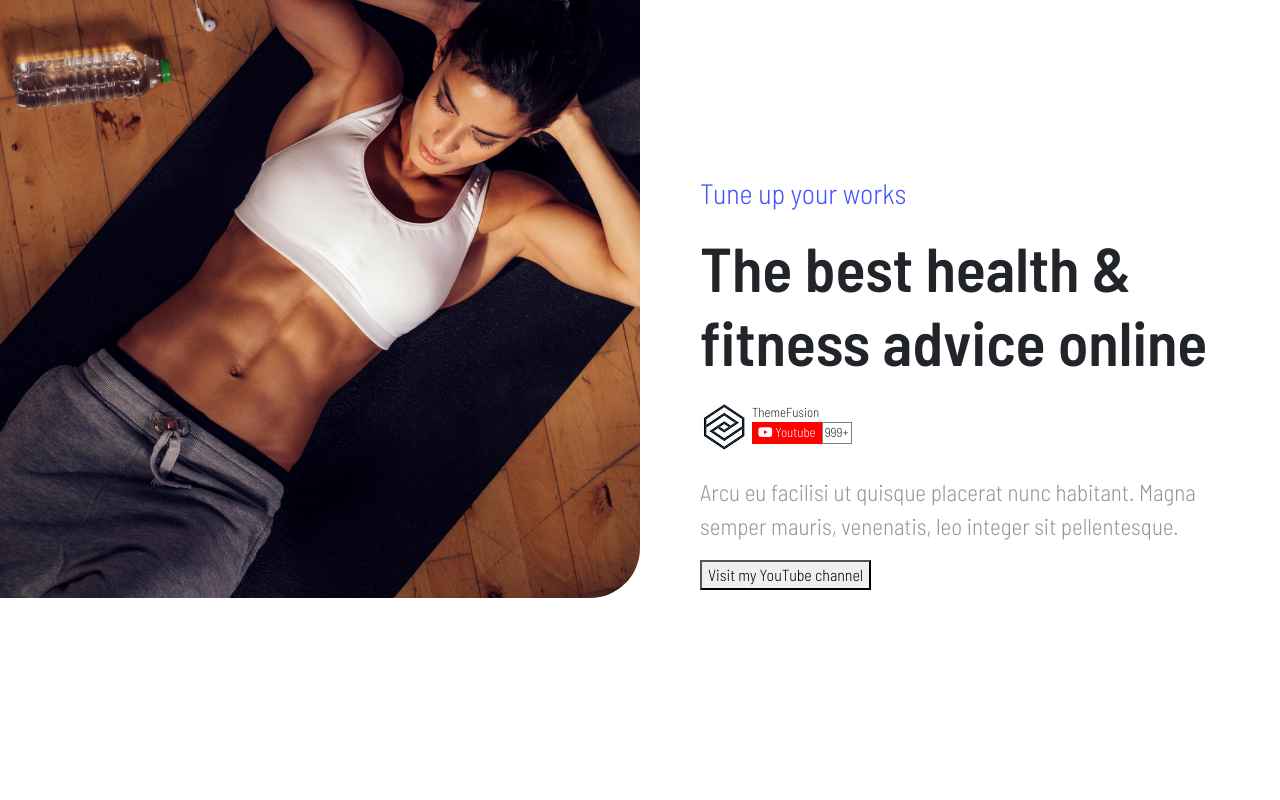
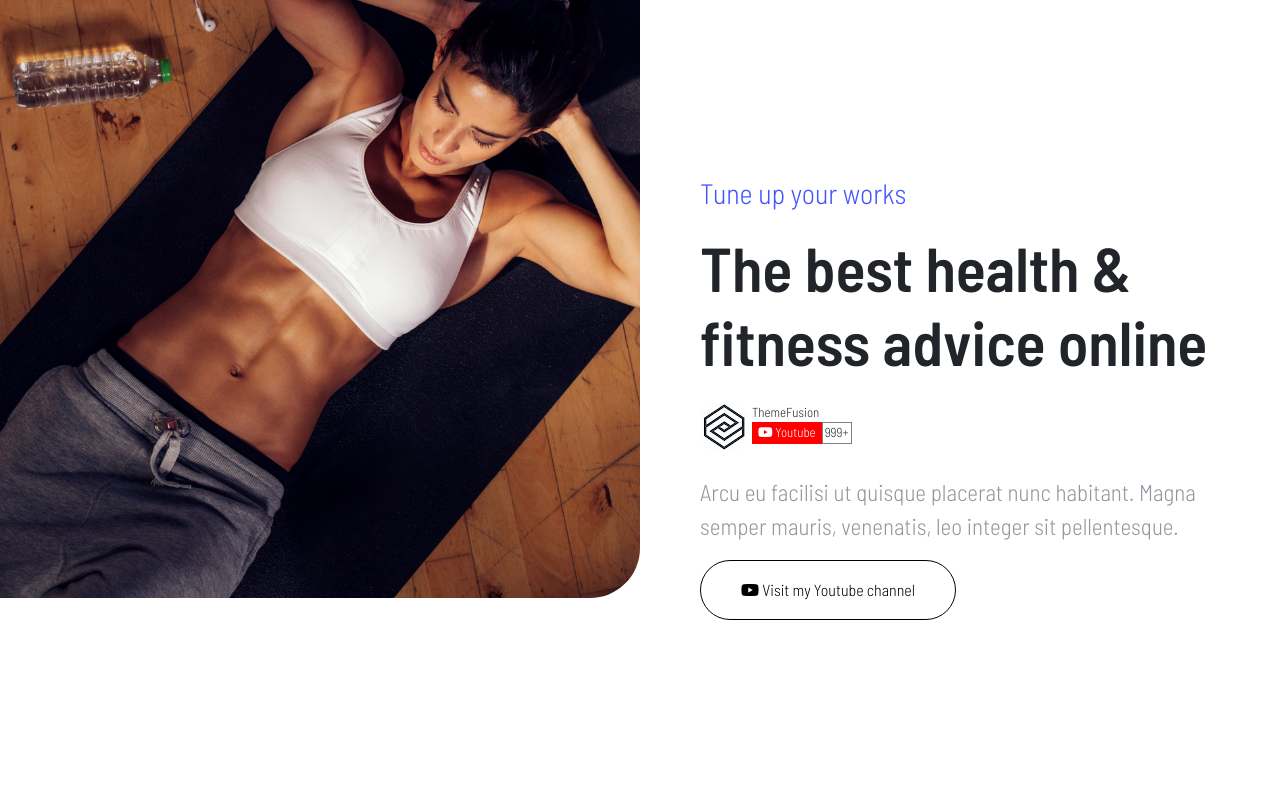
Before and after one commit to emilianogastaldo/proj-html-vuejs, a Vue app: page / in a window 1280 px wide. Shown: the top 800 px of the page. Built offline with nearby package versions, Linux system fonts and the light colour scheme.

Commit message:
added button component

```diff
--- /dev/null
+++ b/src/components/main/AppButton.vue
@@ -0,0 +1,23 @@
+<script>
+export default {
+    name: 'AppHeader',
+    props: {
+        label: String
+    }
+}
+</script>
+
+<template>
+    <button>
+        <slot></slot>
+    </button>
+</template>
+
+<style lang="scss" scoped>
+button {
+    padding: 17px 40px;
+    border-radius: 50px;
+    background-color: transparent;
+    border: 1px solid currentColor;
+}
+</style>
--- a/src/components/main/YoutubeChannel.vue
+++ b/src/components/main/YoutubeChannel.vue
@@ -1,6 +1,8 @@
 <script>
+import AppButton from './AppButton.vue';
 export default {
-    name: 'YoutubeChannel'
+    name: 'YoutubeChannel',
+    components: { AppButton }
 }
 </script>
 
@@ -27,7 +29,9 @@ export default {
                     venenatis, leo
                     integer sit
                     pellentesque.</p>
-                <button>Visit my YouTube channel</button>
+                <AppButton>
+                    <i class="fa-brands fa-youtube"></i> Visit my Youtube channel
+                </AppButton>
             </div>
         </div>
 
```
